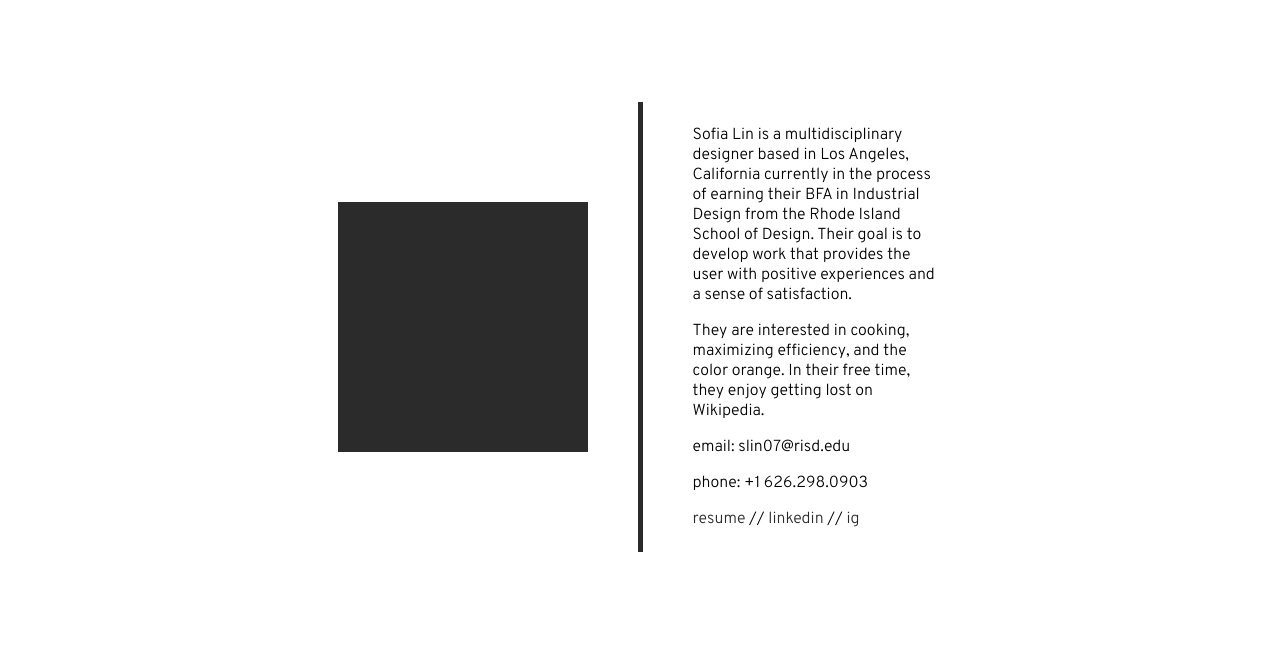
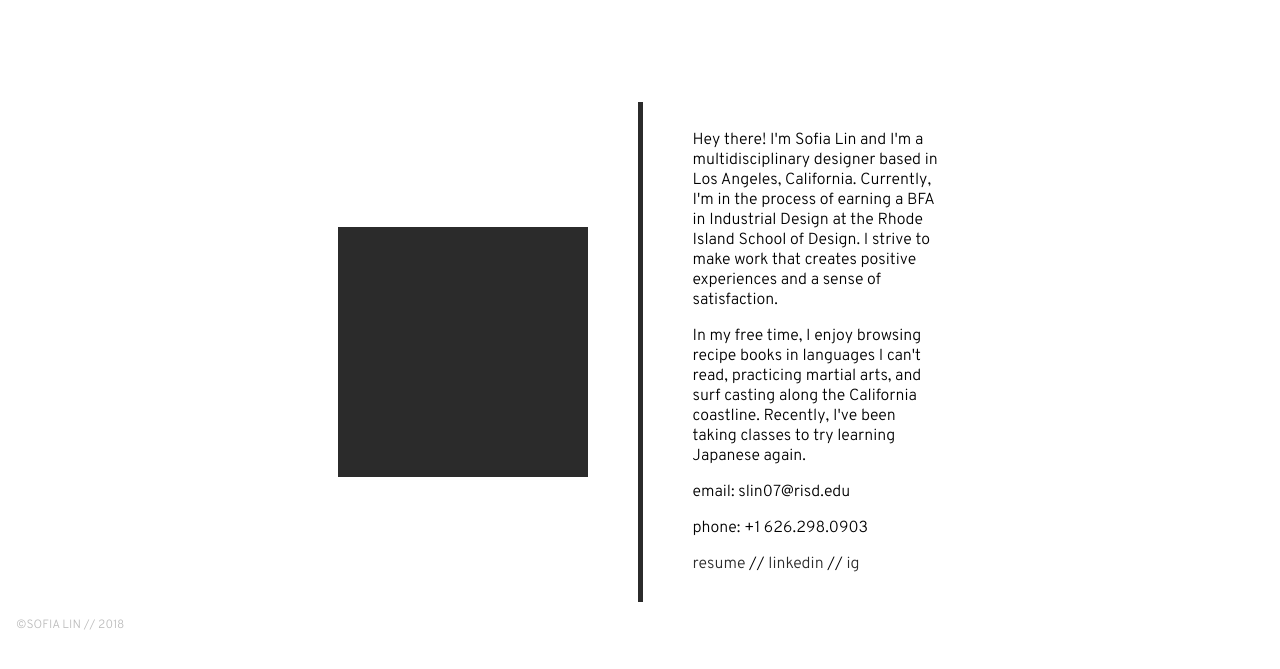
Before and after one commit to s-lin/portfolio, a plain HTML site: page pofo/about.html in a window 1280 px wide. Shown: the part 123-792 px from the top of the page. Drawn offline with nearby package versions, Linux system fonts and the light colour scheme.

Commit message:
2nd commit

```diff
--- a/pofo/about.html
+++ b/pofo/about.html
@@ -38,12 +38,20 @@
 	</header>
 
 	<div id="about">
-		<div id="placeholder"></div>
+		<div id="placeholder" title="i crashed into a library while on a skateboard once, but that's a story for another time"></div>
 		<div id="vertical_bar"></div>
 		<div id="about_text">
-			<p>Sofia Lin is a multidisciplinary designer based in Los Angeles, California currently in the process of earning their BFA in Industrial Design from the Rhode Island School of Design. Their goal is to develop work that provides the user with positive experiences and a sense of satisfaction.</p>
+			<!-- <p>Sofia Lin is a multidisciplinary designer based in Los Angeles, California currently in the process of earning their BFA in Industrial Design from the Rhode Island School of Design. Their goal is to develop work that provides the user with positive experiences and a sense of satisfaction.</p>
 
-			<p>They are interested in cooking, maximizing efficiency, and the color orange. In their free time, they enjoy getting lost on Wikipedia.</p>
+			<p>They are interested in cooking, maximizing efficiency, and the color orange. In their free time, they enjoy getting lost on Wikipedia.</p>-->
+
+			<p>
+				Hey there! I'm Sofia Lin and I'm a multidisciplinary designer based in Los Angeles, California. Currently, I'm in the process of earning a BFA in Industrial Design at the Rhode Island School of Design. I strive to make work that creates positive experiences and a sense of satisfaction.
+			</p>
+
+			<p>
+				In my free time, I enjoy browsing recipe books in languages I can't read, practicing martial arts, and surf casting along the California coastline. Recently, I've been taking classes to try learning Japanese again.
+			</p>
 
 			<p>email: slin07@risd.edu</p>
 			<p>phone: +1 626.298.0903</p>
@@ -51,4 +59,11 @@
 			</div>
 		</div>
 </body>
+
+	<footer>
+		<div id="footer">
+			©SOFIA LIN // 2018
+		</div>
+	</footer>
+
 </html>
--- a/pofo/pofo_style.css
+++ b/pofo/pofo_style.css
@@ -6,6 +6,14 @@ body{
 body,html{
 	height: 100%;
 	margin: 0;
+}
+
+footer{
+	color: #bbb;
+	font-size: .75em;
+	position: absolute;
+	padding: 1rem;
+	height: .1em;
 }
 
 header{
@@ -109,6 +117,7 @@ button{
 	margin-left: 10%;
 	display: inline-block;
 	width: auto;
+	margin-bottom: 5em;
 }
 
 #about{
@@ -128,7 +137,7 @@ button{
 
 #vertical_bar{
 	width: 5px;
-	height: 450px;
+	height: 500px;
 	background: #2b2b2b;
 }
 
@@ -146,6 +155,7 @@ button{
 	margin-left: auto;
 	margin-right: auto;
 	margin-top: 50px;
+	margin-bottom: 5em;
 }
 
 /*#project_info{
@@ -174,6 +184,7 @@ button{
 	flex-wrap: wrap;
 	flex-direction: column;
 	padding-top: 30px;
+	margin-bottom: 5em;
 }
 
 .wrapper{
@@ -292,6 +303,10 @@ and (min-width: 320px){
 
 	body{
 		/*margin-right: 10%;*/
+	}
+
+	footer{
+		float: none;
 	}
 
 	header img{
```
Also changed, not shown: pofo/bonus_content.html (+8 -2 lines), pofo/cafe.html (+7 -1 lines), pofo/design.html (+8 -1 lines), pofo/pofo_home.html (+7 -0 lines).
